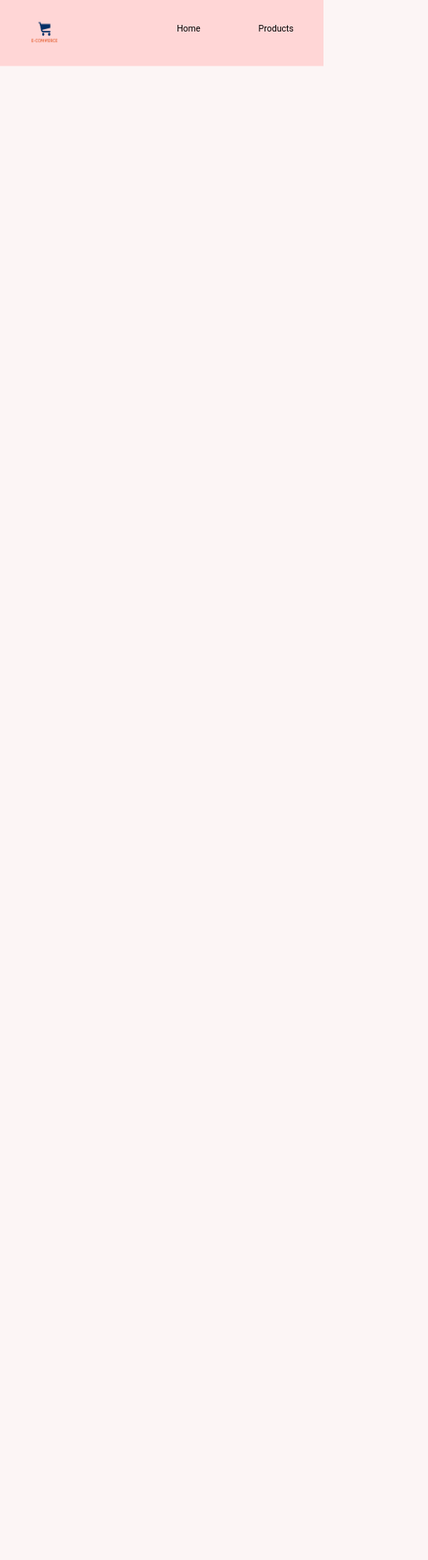
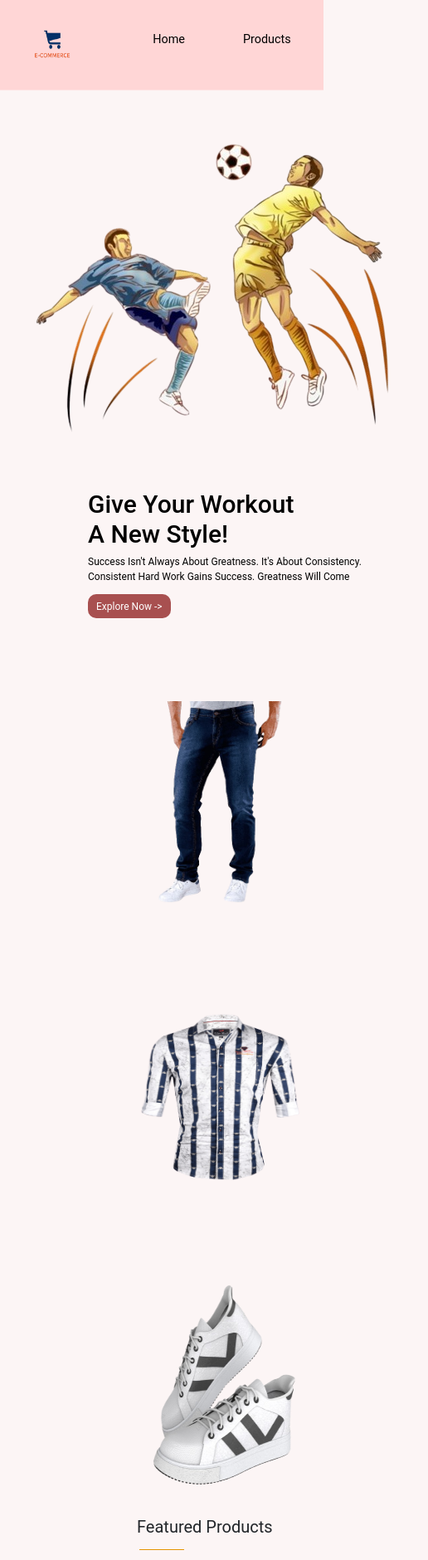
Before and after one commit to priya-shruti/EcommerceWebsite, a plain HTML site: page index.html in a window 390 px wide. Shown: the whole page at 83% size, 516 px wide, since content can reach past the window. Before the commit the page ends 844 px from the top, so only its background shows below. Drawn offline with nearby package versions, Linux system fonts and the light colour scheme.

Commit message:
second commit

```diff
--- a/index.html
+++ b/index.html
@@ -13,6 +13,8 @@
 </head>
 
 <body>
+    <div class="container">
+        <div class="row col-md-6 col-sm-6">
             <header class="header">
                 <a href="#" class="logo">
                     <img src="images/logo1.png">
@@ -27,22 +29,34 @@
                     <img src="images/sports.png" alt="">
                     <h1 class="inner_heading">Give Your Workout <br>
                         A New Style!</h1>
-            <p>Success isn't always about greatness. it's about consistency.<br> Consistent
+                    <p class="inner_heading">Success isn't always about greatness. it's about consistency.<br>
+                        Consistent
                         hard work gains success. greatness will come</p>
-            <button>Explore Now</button>
+                    <button class="btn">Explore Now -></button>
                 </div>
             </section>
-    <!-- <div class="image">
-        <img src="images/sports.png" alt="">
-    </div> -->
+        </div>
+    </div>
+    <div class="container">
+        <div class="row product">
+            <div class="column">
+                <img src="images/jeans.png" class="jeans">
+            </div>
+            <div class="column">
+                <img src="images/shirt.png" class="shirt">
+            </div>
+            <div class="column">
+                <img src="images/shoes.png" class="shirt">
+            </div>
+        </div>
+        <p class="feature">Featured Products</p>
+        <hr>
+    </div>
 </body>
 
 
 </html>
-<!-- Optional JavaScript -->
-<!-- jQuery first, then Popper.js, then Bootstrap JS -->
-<script src="https://cdnjs.cloudflare.com/ajax/libs/jquery/3.4.1/jquery.slim.min.js" crossorigin="anonymous"></script>
-<script src="https://cdn.jsdelivr.net/npm/popper.js@1.16.0/dist/umd/popper.min.js" crossorigin="anonymous"></script>
+
 <script src="https://stackpath.bootstrapcdn.com/bootstrap/4.4.1/js/bootstrap.min.js" crossorigin="anonymous"></script>
 </body>
 
--- a/style.css
+++ b/style.css
@@ -20,7 +20,6 @@
 .home {
     color: black;
     float: right;
-    display: flexbox;
 }
 
 html {
@@ -66,24 +65,91 @@ body {
     width: 6rem;
 }
 
-.heading{
-    /* margin-top: 250px; */
-    margin-right: 400px;
-    /* margin-left: 90px; */
+.heading {
+    margin-top: 90px;
+    /* margin-right: 400px; */
+    margin-left: 320px;
 }
-.image{
+
+.image {
     margin-top: 100px;
     display: flex;
 }
 
+.btn {
+    background-color: rgb(168, 80, 80);
+    color: white;
+    border-radius: 10px;
+}
+
+.btn:hover {
+    background-color: rgb(163, 111, 111);
+    color: white;
+}
+
+.product {
+    margin-left: 50px;
+}
+
+.jeans {
+    height: 250px;
+    width: 200px;
+    margin-left: 200px;
+    margin-top: 100px;
+}
+
+.shirt {
+    height: 250px;
+    width: 200px;
+    margin-top: 100px;
+    margin-left: 20px;
+}
+
+.feature {
+    margin-left: 475px;
+    margin-top: 30px;
+    font-size: 20px;
+}
+
+hr {
+    background-color: orange;
+    width: 15%;
+    height: 20%;
+    margin-left: auto;
+    margin-right: auto;
+}
+
 @media (max-width:991px) {
     html {
-        font-size: 55%;
+        font-size: 75%;
+        /* overflow-x: hidden; */
     }
-    .heading{
-        margin-right: 400px;
+
+    .heading {
+        margin-left: 1px;
     }
-    .inner_heading{
-        margin-right: 400px;
+
+    .inner_heading {
+        margin-left: 90px;
+    }
+
+    .btn {
+        margin-left: 90px;
+    }
+
+    .jeans {
+        margin-left: 100px;
+    }
+
+    .shirt {
+        margin-left: 100px;
+    }
+
+    /* .row_product {
+        flex-direction: column;
+    } */
+
+    .feature {
+        margin-left: 150px;
     }
 }
```
Also changed, not shown: images/jeans.png (added), images/shirt.png (added), images/shoes.png (added). Lines whose indentation alone changed are shown as unchanged.
